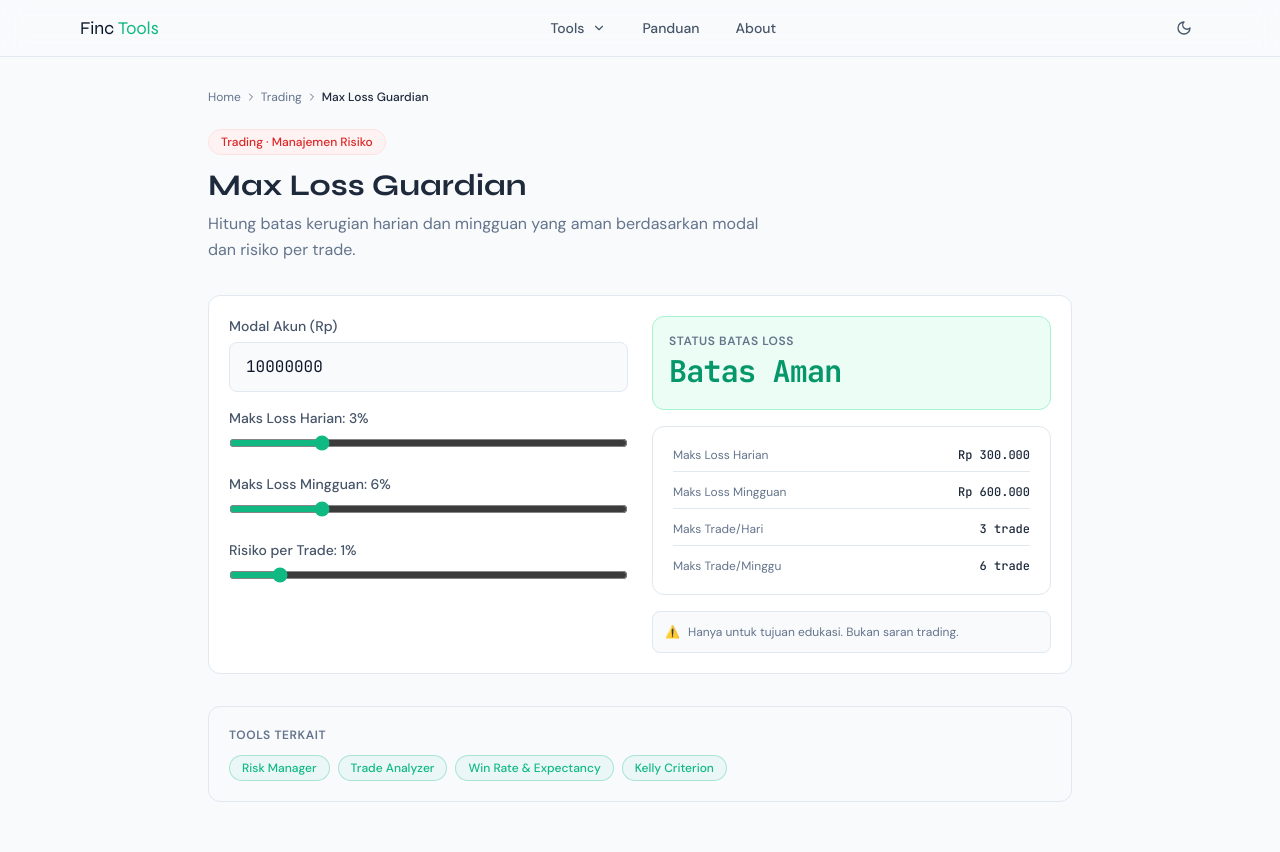
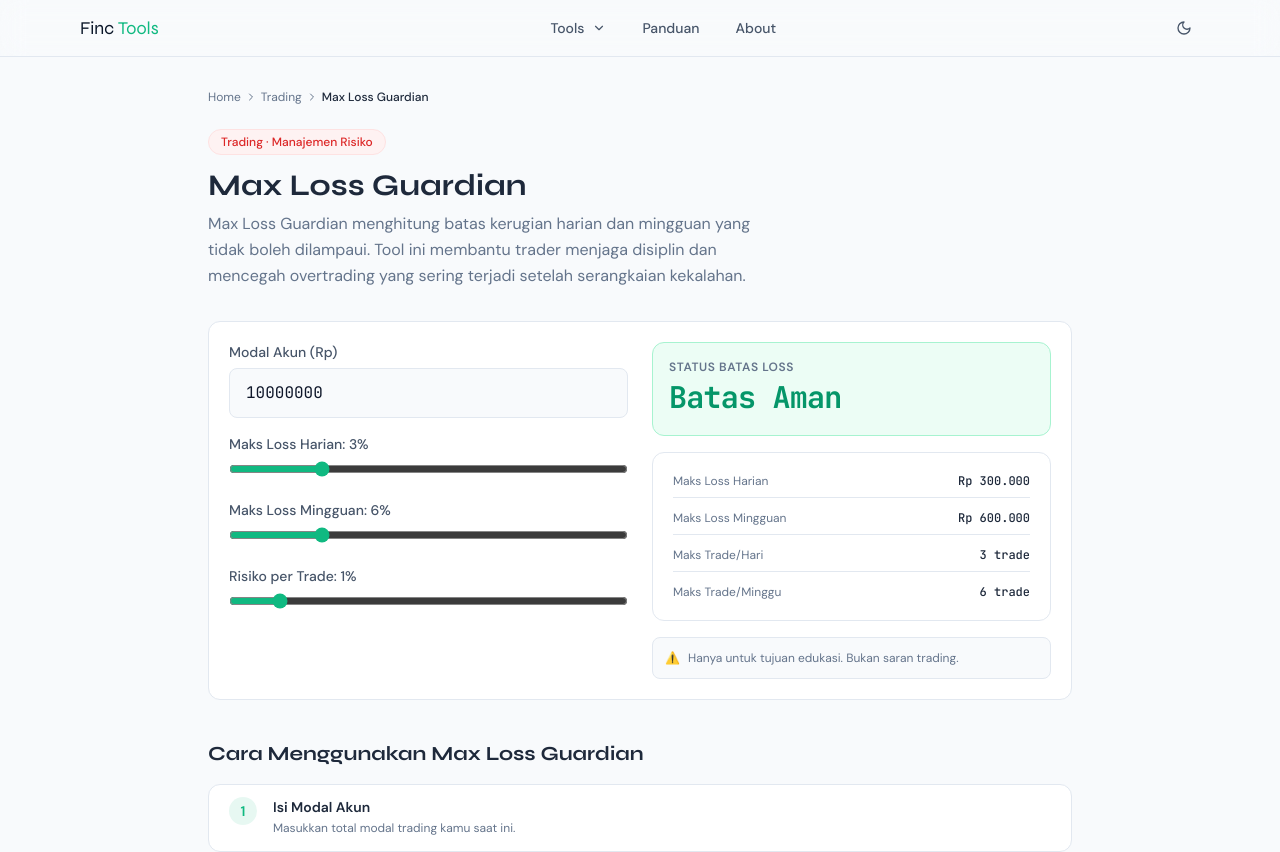
Before and after one commit to nurudhuhaalamin/finctools, a Next.js app: page /trading/max-loss-guardian in a window 1280 px wide. Shown: the top 852 px of the page. Built offline with nearby package versions, Linux system fonts and the light colour scheme.

Commit message:
Add files via upload

```diff
--- a/app/trading/max-loss-guardian/page.tsx
+++ b/app/trading/max-loss-guardian/page.tsx
@@ -3,55 +3,30 @@ import Link from 'next/link'
 import { ChevronRight } from 'lucide-react'
 import Header from '@/components/layout/Header'
 import Footer from '@/components/layout/Footer'
+import TradingToolPage from '@/components/layout/TradingToolPage'
 import MaxLossGuardian from '@/components/tools/trading/MaxLossGuardian'
+export const metadata: Metadata = { title: 'Max Loss Guardian — Batas Loss Harian & Mingguan | FincTools', description: 'Hitung batas maksimum kerugian harian dan mingguan yang aman. Lindungi modal dari overtrading dan keputusan impulsif akibat kerugian beruntun.' }
+export default function Page() {
+  return (<><Header /><main className="mx-auto max-w-4xl px-4 py-8"><nav className="flex items-center gap-1 text-xs text-[--text-secondary] mb-6"><Link href="/" className="hover:text-finc-green transition-colors">Home</Link><ChevronRight size={12} /><Link href="/trading" className="hover:text-finc-green transition-colors">Trading</Link><ChevronRight size={12} /><span className="text-[--text-primary] font-medium">Max Loss Guardian</span></nav>
+  <TradingToolPage name="Max Loss Guardian" description="Max Loss Guardian menghitung batas kerugian harian dan mingguan yang tidak boleh dilampaui. Tool ini membantu trader menjaga disiplin dan mencegah overtrading yang sering terjadi setelah serangkaian kekalahan."
+    steps={[{title:'Isi Modal Akun',desc:'Masukkan total modal trading kamu saat ini.'},{title:'Set Batas Loss Harian',desc:'Tentukan persentase maksimum modal yang boleh hilang dalam satu hari trading. Standar: 2–3%.'},{title:'Set Batas Loss Mingguan',desc:'Tentukan batas loss dalam satu minggu. Biasanya 2x dari batas harian.'},{title:'Isi Risiko per Trade',desc:'Masukkan persentase risiko per trade kamu untuk mengetahui berapa maksimum trade yang boleh dilakukan.'},{title:'Patuhi Hasilnya',desc:'Ketika batas harian tercapai — berhenti trading hari itu. Tidak ada pengecualian.'}]}
+    formula={`Max Loss Harian   = Modal × % Batas Harian
+Max Loss Mingguan = Modal × % Batas Mingguan
+Max Trade/Hari    = Max Loss Harian ÷ (Modal × % Risiko per Trade)
+Max Trade/Minggu  = Max Loss Mingguan ÷ (Modal × % Risiko per Trade)`}
+    formulaExample={`Contoh: Modal Rp 10.000.000 | Batas Harian 3% | Risiko/Trade 1%
+Max Loss Harian = Rp 300.000
+Max Trade/Hari  = 300.000 ÷ 100.000 = 3 trade`}
+    variables={[{name:'Batas Harian',desc:'Persentase maksimum modal yang boleh hilang dalam satu hari'},{name:'Batas Mingguan',desc:'Persentase maksimum modal yang boleh hilang dalam satu minggu'},{name:'Max Trade/Hari',desc:'Jumlah maksimum trade yang boleh diambil dalam satu hari jika semua loss'},{name:'Max Trade/Minggu',desc:'Jumlah maksimum trade dalam satu minggu jika semua loss'}]}
+    history={`Konsep daily loss limit pertama kali diterapkan secara formal di institusi keuangan besar seperti Goldman Sachs dan Morgan Stanley pada tahun 1990-an sebagai respons terhadap serangkaian bencana trading yang terjadi akibat trader yang terus menambah posisi setelah loss besar.
 
-export const metadata: Metadata = {
-  title: 'Max Loss Guardian | FincTools',
-  description: 'Hitung batas kerugian harian dan mingguan yang aman berdasarkan modal dan risiko per trade.',
+Kasus paling terkenal adalah Nick Leeson yang menghancurkan Barings Bank pada 1995 dengan kerugian lebih dari $1 miliar — sebagian besar karena tidak ada mekanisme daily loss limit yang memaksanya berhenti saat kerugian sudah melampaui batas wajar.
+
+Setelah kejadian tersebut, hampir semua institusi keuangan menerapkan aturan ketat tentang daily P&L limit. Van K. Tharp kemudian mempopulerkan konsep ini untuk trader ritel melalui buku dan seminarnya, menekankan bahwa trading tanpa daily loss limit sama dengan menyetir tanpa sabuk pengaman.`}
+    interpretation={[{range:'< 2%/hari',label:'🟢 Konservatif',desc:'Perlindungan kuat — cocok untuk trader pemula'},{range:'2–3%/hari',label:'🟢 Standar',desc:'Keseimbangan antara fleksibilitas dan perlindungan'},{range:'3–6%/hari',label:'🟡 Agresif',desc:'Perlu disiplin ekstra — risiko overtrading tinggi'},{range:'> 6%/hari',label:'🔴 Berbahaya',desc:'Batas terlalu longgar — tidak memberikan perlindungan nyata'}]}
+    interpretationTitle="Panduan Menetapkan Batas Loss Harian"
+    faqs={[{q:'Apa yang harus dilakukan ketika batas loss harian tercapai?',a:'Hentikan trading — tutup platform jika perlu. Jangan coba "revenge trading" untuk mendapatkan kembali kerugian. Keputusan trading yang dibuat setelah mengalami loss beruntun hampir selalu lebih buruk dari biasanya karena pengaruh emosi.'},{q:'Berapa batas loss harian yang direkomendasikan?',a:'2–3% dari total modal adalah standar yang paling umum di kalangan trader profesional. Dengan batas 2% dan risiko 1% per trade, kamu hanya boleh mengalami maksimal 2 loss beruntun dalam sehari sebelum harus berhenti.'},{q:'Apakah batas mingguan perlu ditetapkan juga?',a:'Ya, sangat perlu. Batas mingguan melindungi dari situasi di mana kamu mengalami loss di batas harian selama beberapa hari berturut-turut. Standar umum adalah 2x dari batas harian (misalnya 4–6% per minggu).'},{q:'Bagaimana jika saya sudah profit besar dan ingin trading lebih agresif?',a:'Tetap patuhi batas loss. Profit yang sudah didapatkan sama berharganya dengan modal awal — tidak ada alasan untuk mengambil risiko lebih besar hanya karena sedang dalam kondisi untung (ini disebut "playing with house money" fallacy).'}]}
+    related={[{name:'Risk Manager',href:'/trading/risk-manager',desc:'Hitung ukuran posisi agar sesuai dengan batas loss yang sudah ditetapkan'},{name:'Drawdown Recovery Planner',href:'/trading/drawdown-recovery-planner',desc:'Rencanakan recovery jika batas mingguan sudah tercapai'},{name:'Trading Performance Analyzer',href:'/trading/trading-performance-analyzer',desc:'Evaluasi apakah batas loss yang kamu tetapkan sudah optimal'},{name:'Win Rate & Expectancy Tracker',href:'/trading/win-rate-expectancy-tracker',desc:'Pahami expectancy strategi untuk menetapkan batas yang realistis'}]}
+    references={['Tharp, V.K. (1998). <em>Trade Your Way to Financial Freedom.</em> McGraw-Hill.','Leeson, N. (1996). <em>Rogue Trader.</em> Little, Brown.','Douglas, M. (2000). <em>Trading in the Zone.</em> Prentice Hall Press.']}
+  ><MaxLossGuardian /></TradingToolPage></main><Footer /></>)
 }
-
-const related = [
-  { name: 'Risk Manager', href: '/trading/risk-manager' },
-  { name: 'Trade Analyzer', href: '/trading/trade-analyzer' },
-  { name: 'Win Rate & Expectancy', href: '/trading/win-rate-expectancy-tracker' },
-  { name: 'Kelly Criterion', href: '/trading/kelly-criterion-optimizer' },
-  { name: 'Drawdown Recovery', href: '/trading/drawdown-recovery-planner' },
-]
-
-export default function Page() {
-  return (
-    <>
-      <Header />
-      <main className="mx-auto max-w-4xl px-4 py-8">
-        <nav className="flex items-center gap-1 text-xs text-[--text-secondary] mb-6">
-          <Link href="/" className="hover:text-finc-green transition-colors">Home</Link>
-          <ChevronRight size={12} />
-          <Link href="/trading" className="hover:text-finc-green transition-colors">Trading</Link>
-          <ChevronRight size={12} />
-          <span className="text-[--text-primary] font-medium">Max Loss Guardian</span>
-        </nav>
-        <div className="mb-8">
-          <div className="inline-flex items-center text-xs font-medium text-red-600 dark:text-red-400 bg-red-50 dark:bg-red-950/30 border border-red-100 dark:border-red-900 rounded-full px-3 py-1 mb-3">
-            Trading · Manajemen Risiko
-          </div>
-          <h1 className="font-heading text-2xl md:text-3xl font-bold text-[--text-primary] mb-2">Max Loss Guardian</h1>
-          <p className="text-[--text-secondary] leading-relaxed max-w-xl">Hitung batas kerugian harian dan mingguan yang aman berdasarkan modal dan risiko per trade.</p>
-        </div>
-        <div className="finc-card mb-8">
-          <MaxLossGuardian />
-        </div>
-        <div className="finc-card bg-slate-50 dark:bg-slate-900/50">
-          <p className="text-xs font-semibold uppercase tracking-wider text-[--text-secondary] mb-3">Tools Terkait</p>
-          <div className="flex flex-wrap gap-2">
-            {related.filter(t => !t.href.includes('max-loss-guardian')).slice(0,4).map(t => (
-              <Link key={t.href} href={t.href} className="text-xs font-medium text-finc-green border border-finc-green/30 bg-finc-green/5 hover:bg-finc-green/10 rounded-full px-3 py-1 transition-colors">
-                {t.name}
-              </Link>
-            ))}
-          </div>
-        </div>
-      </main>
-      <Footer />
-    </>
-  )
-}
```
